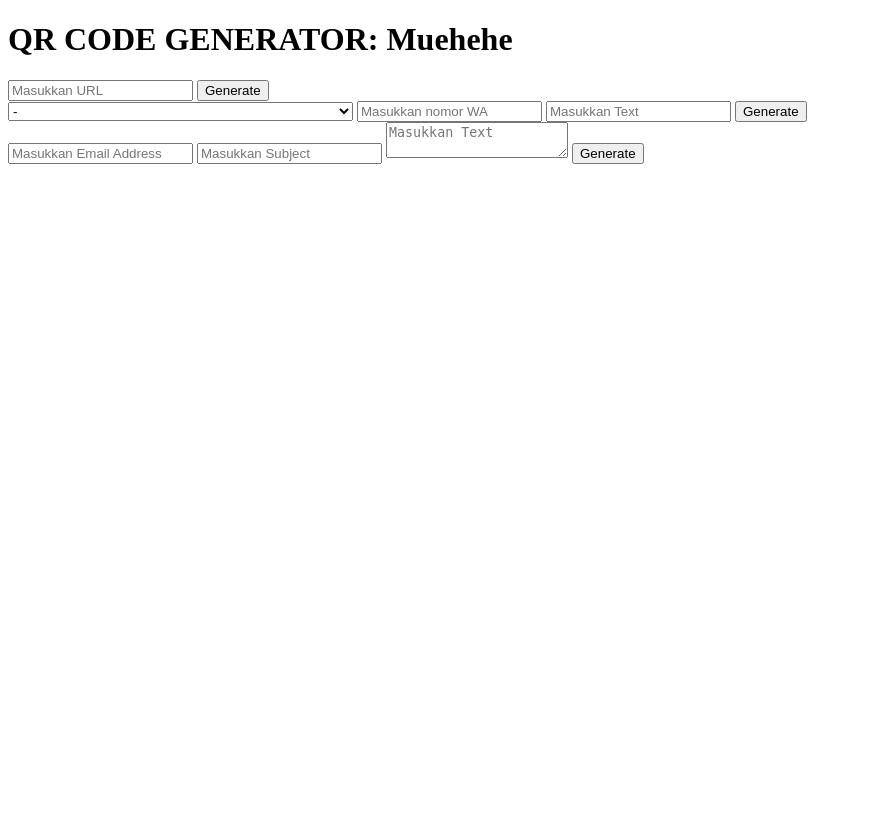
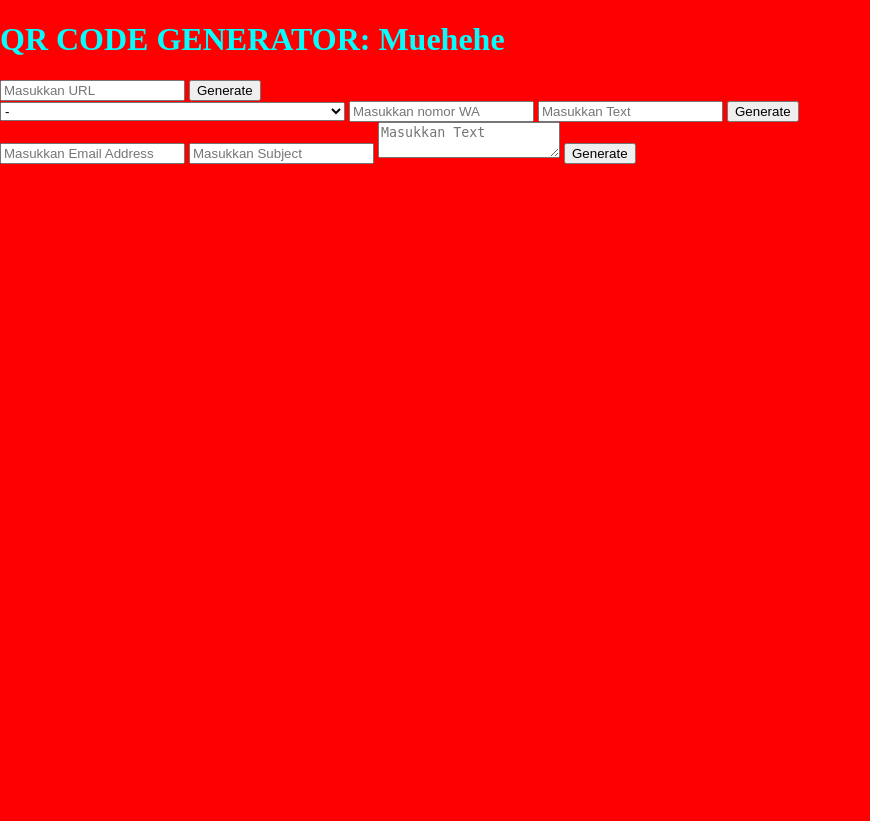
Before and after one commit to zidankusumafirdaus/GenerateQR, a Flask app: page /user/barcode in a window 1280 px wide. Shown: the whole page, without its empty margins (0-870 px from the left). Before the commit the page ends 164 px from the top, so only its background shows below. Run offline with Flask 3, Linux system fonts and the light colour scheme.

Commit message:
start style css, but didn't work

```diff
--- /dev/null
+++ b/apps/qr/static/css/qr.css
@@ -0,0 +1,11 @@
+body {
+  width: 100vw;
+  height: 100vh;
+  background: #ff0000;
+  padding: 0;
+  margin: 0;
+}
+
+.huwa {
+  color: aqua;
+}
--- a/apps/qr/templates/qr.html
+++ b/apps/qr/templates/qr.html
@@ -3,11 +3,15 @@
   <head>
     <meta charset="UTF-8" />
     <meta name="viewport" content="width=device-width, initial-scale=1.0" />
-    <title>QR Code Generator</title>
+    <title>qr</title>
+    <link
+      rel="stylesheet"
+      href="{{ url_for('static', filename='css/qr.css') }}"
+    />
   </head>
   <body>
     <header>
-      <div class="title">
+      <div class="huwa">
         <h1>QR CODE GENERATOR: Muehehe</h1>
       </div>
     </header>
```
Also changed, not shown: apps/qr/static/qr.css (deleted).
